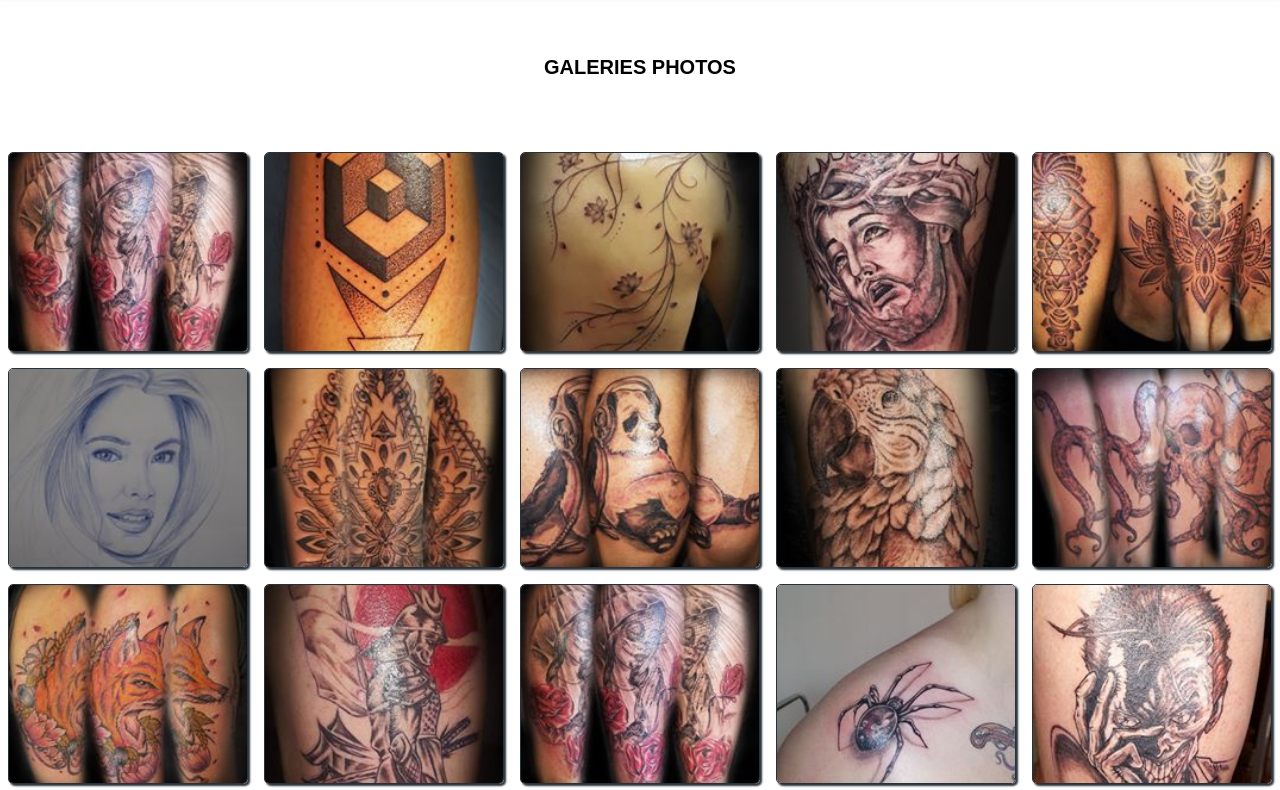
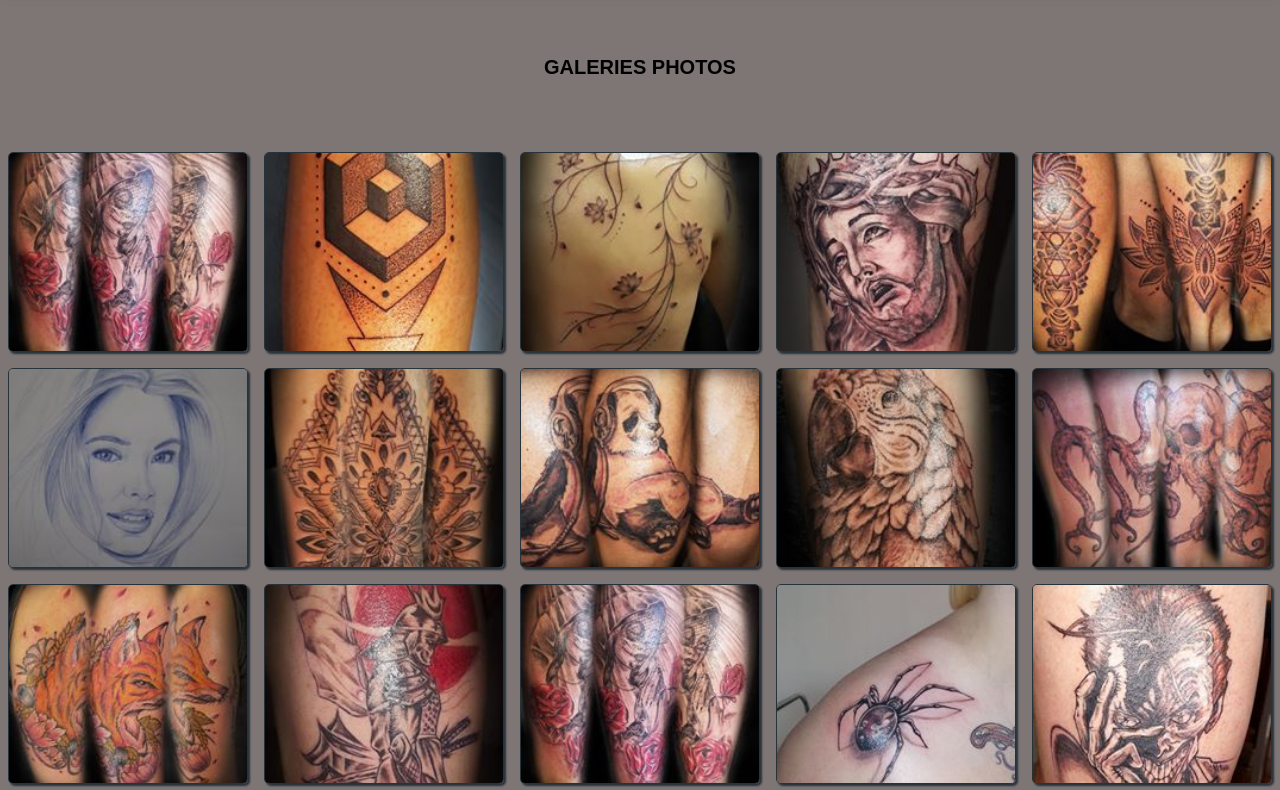
Before and after one commit to GuYzMoGwAi/flexbox-project, a plain HTML site: page index.html in a window 1280 px wide. Shown: the part 174-964 px from the top of the page. Drawn offline with nearby package versions, Linux system fonts and the light colour scheme.

Commit message:
color and modifcation css

```diff
--- a/ressources/css/styles.css
+++ b/ressources/css/styles.css
@@ -40,6 +40,7 @@ body {
 }
 
 .container {
+    background-color: rgb(126, 117, 117);
 
 }
 
@@ -279,7 +280,9 @@ Social media buttons
 
 }
 
-/* PHOTOS */
+/*===========================
+         PHOTOS
+  ===========================*/
 
 .h1photos {
     text-align: center;
@@ -453,17 +456,14 @@ h1 {
 }
 
 ::-webkit-input-placeholder {
-    /* Chrome/Opera/Safari */
     color: #a9aacd;
 }
 
 ::-moz-placeholder {
-    /* Firefox 19+ */
     color: #a9aacd;
 }
 
 :-ms-input-placeholder {
-    /* IE 10+ */
     color: #a9aacd;
 }
 
@@ -502,7 +502,9 @@ h1 {
 }
 
 
-/*-------------footer---------------*/
+/*=============================
+        footer
+ ==============================*/
 
 footer {
     background-color: black;
```
